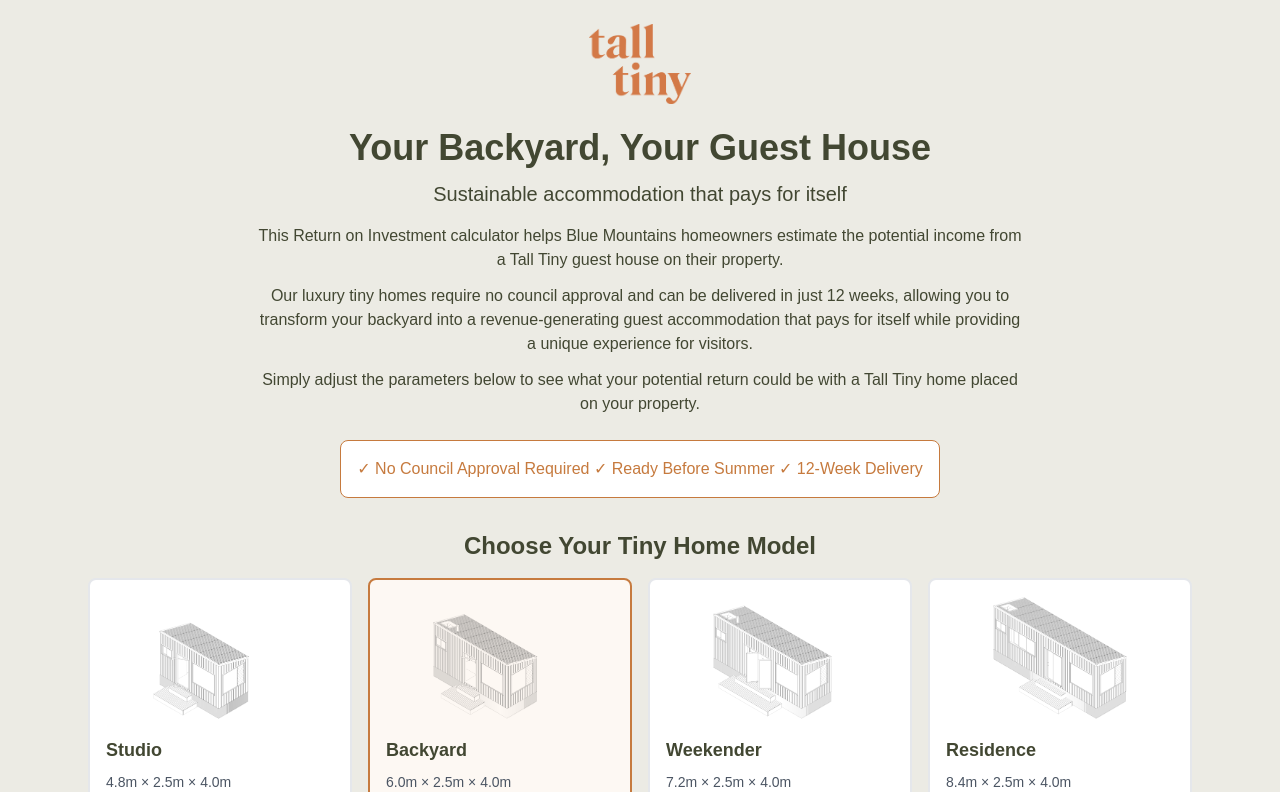
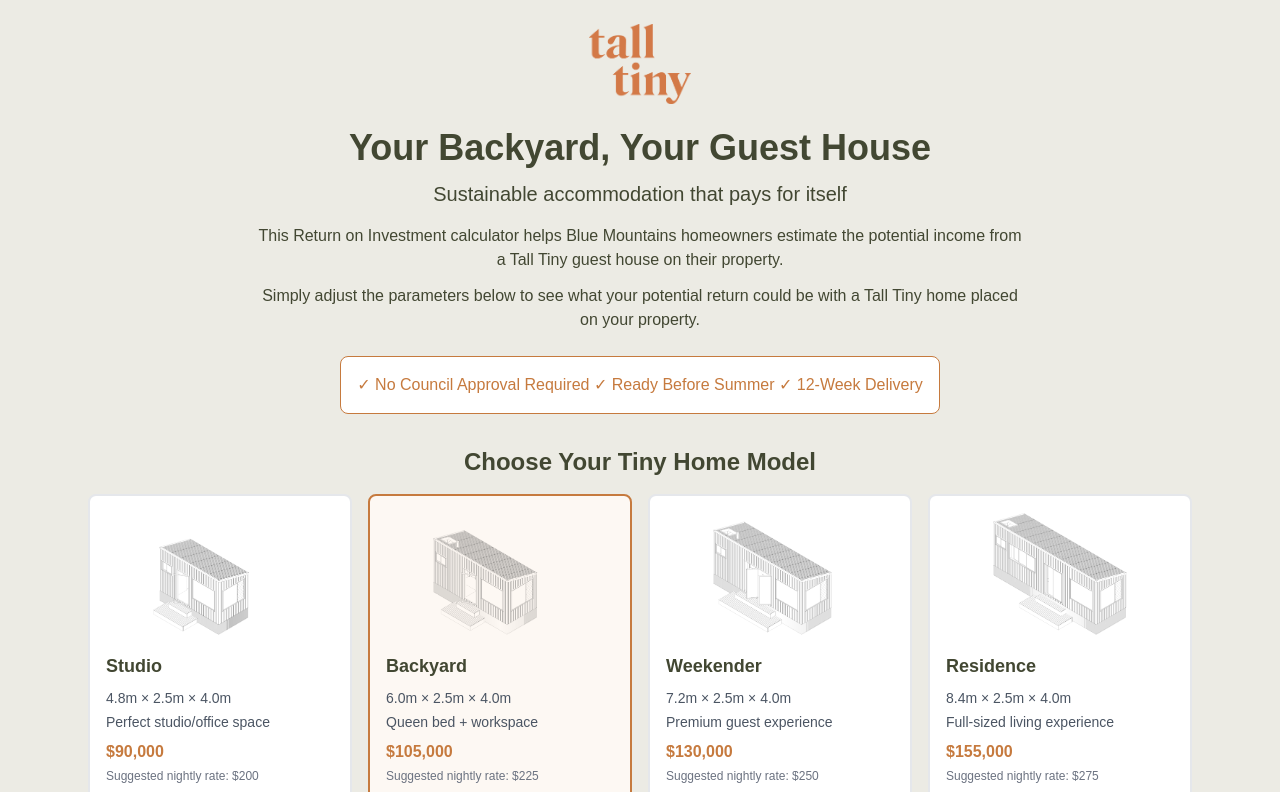
Before and after one commit to talltiny/tall-tiny-calculator, a React (Vite) app: page / in a window 1280 px wide. Shown: the top 792 px of the page. Built offline with nearby package versions, Linux system fonts and the light colour scheme.

Commit message:
change intro text

```diff
--- a/src/TallTinyROICalculator.jsx
+++ b/src/TallTinyROICalculator.jsx
@@ -236,9 +236,6 @@ const TallTinyROICalculator = () => {
           <div className="max-w-3xl mx-auto mb-6 text-base" style={{ color: '#424732', fontFamily: 'Arial, sans-serif' }}>
             <p className="mb-3">
               This Return on Investment calculator helps Blue Mountains homeowners estimate the potential income from a Tall Tiny guest house on their property.
-            </p>
-            <p className="mb-3">
-              Our luxury tiny homes require no council approval and can be delivered in just 12 weeks, allowing you to transform your backyard into a revenue-generating guest accommodation that pays for itself while providing a unique experience for visitors.
             </p>
             <p>
               Simply adjust the parameters below to see what your potential return could be with a Tall Tiny home placed on your property.
```
